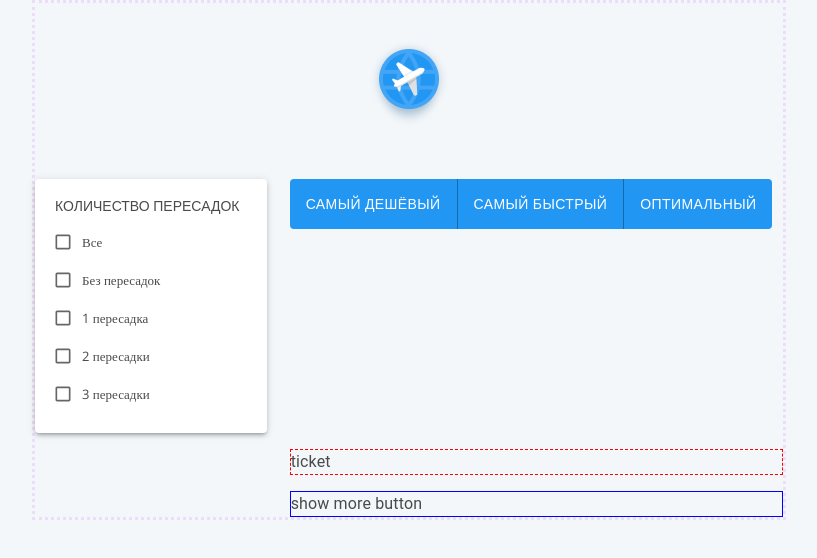
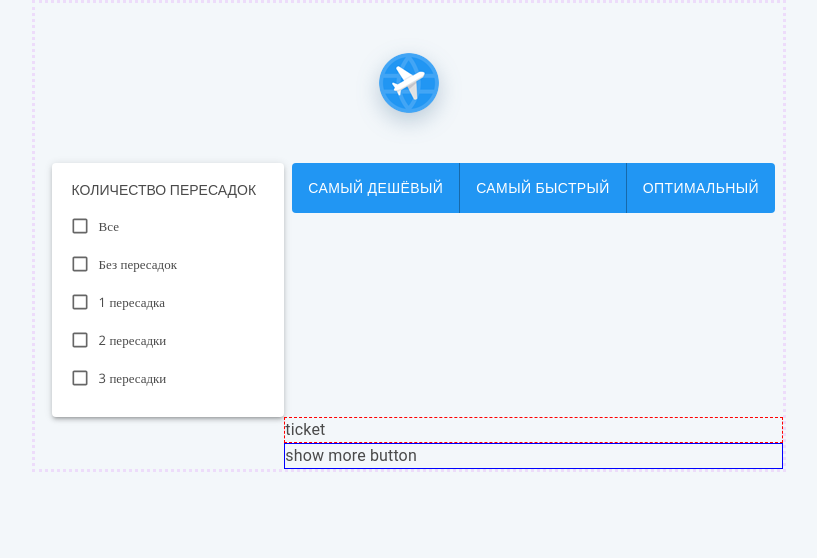
Before and after one commit to serdar1234/aviasales, a React (Vite) app: page / in a window 1280 px wide. Shown: the top 558 px of the page, without its empty margins (231-1048 px from the left). Built offline with nearby package versions, Linux system fonts and the light colour scheme.

Commit message:
logo changed

```diff
--- a/src/App.css
+++ b/src/App.css
@@ -1,3 +1,6 @@
 .grid-container {
   border: 3px dotted rgba(195, 0, 255, 0.1);
+  justify-content: center;
+  margin: 0;
+  padding: 0;
 }
--- a/src/App.jsx
+++ b/src/App.jsx
@@ -8,7 +8,7 @@ import Filters from "./components/Filters";
 function App() {
   return (
     <>
-      <Grid className="grid-container" container spacing={2} width="754px">
+      <Grid className="grid-container" container width="754px">
         <Header />
         <ControlPanel />
         <Filters />
--- a/src/components/ControlPanel/ControlPanel.module.scss
+++ b/src/components/ControlPanel/ControlPanel.module.scss
@@ -1,3 +1,8 @@
+aside {
+  display: flex;
+  justify-content: center;
+}
+
 .paper {
   width: 232px;
   padding-block: 20px;
@@ -13,7 +18,7 @@
   }
   .checkOption {
     width: 100%;
-    padding-inline: 20px;
+    padding-left: 20px;
     &:hover {
       background-color: #f1fcff;
     }
--- a/src/components/Filters/Filters.jsx
+++ b/src/components/Filters/Filters.jsx
@@ -1,16 +1,9 @@
-import Grid from "@mui/material/Grid2";
 import classes from "./Filters.module.scss";
-// import Paper from "@mui/material/Paper";
-// import FormGroup from "@mui/material/FormGroup";
-// import FormControlLabel from "@mui/material/FormControlLabel";
-// import Checkbox from "@mui/material/Checkbox";
 import ButtonGroup from "@mui/material/ButtonGroup";
 import Button from "@mui/material/Button";
-// import { blue } from "@mui/material/colors";
 
 const Filters = () => {
   return (
-    <Grid size={8} component={"nav"}>
     <ButtonGroup
       className={classes.heading}
       disableElevation
@@ -21,7 +14,6 @@ const Filters = () => {
       <Button>Самый быстрый</Button>
       <Button>Оптимальный</Button>
     </ButtonGroup>
-    </Grid>
   );
 };
 
--- a/src/components/Header/Header.module.scss
+++ b/src/components/Header/Header.module.scss
@@ -5,6 +5,7 @@
 }
 
 .logo {
-  height: 89px;
-  width: 82px;
+  height: 60px;
+  width: 60px;
+  filter: drop-shadow(0px 8px 11px rgba(55, 104, 142, 0.3));
 }
--- /dev/null
+++ b/src/components/InfoDisplay/index.js
@@ -0,0 +1,3 @@
+import InfoDisplay from "./InfoDisplay";
+
+export default InfoDisplay;
```
Also changed, not shown: src/components/InfoDisplay/InfoDisplay.jsx (added, +13 -0 lines), public/logo.png, src/components/InfoDisplay/InfoDisplay.module.scss (added). Lines whose indentation alone changed are shown as unchanged.
